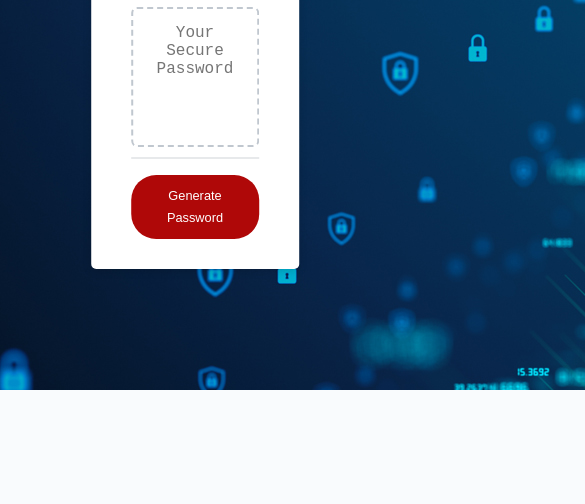
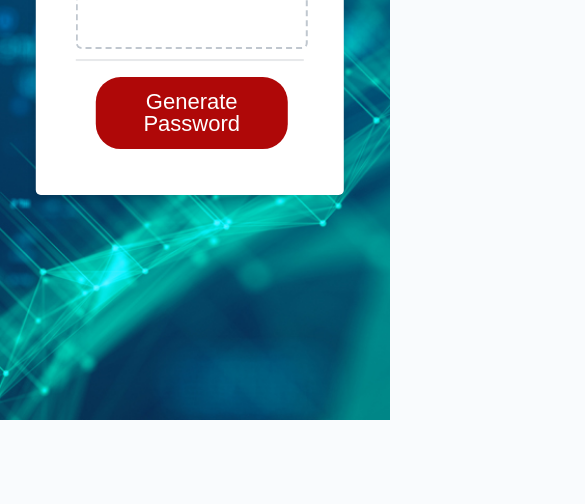
Before and after one commit to CynthiaGodoy/Password-Generator, a plain HTML site: page index.html in a window 390 px wide. Shown: the part 424-928 px from the top of the page, 585 px wide, since content can reach past the window. After the commit the page ends 848 px from the top, so only its background shows below. Drawn offline with Linux system fonts and the light colour scheme.

Commit message:
resolve mobile friendly issues

```diff
--- a/index.html
+++ b/index.html
@@ -9,7 +9,7 @@
   </head>
 <body>
   <div class="background">
-      <img className="img" src="images/password.jpg" alt="full wine glasses" >
+      <img class="img" src="images/password.jpg" alt="full wine glasses" style="height:100vh">
   </div>
 
     <div class="wrapper">
--- a/style.css
+++ b/style.css
@@ -1,15 +1,5 @@
-*,
-*::before,
-*::after {
-  box-sizing: border-box;
-}
-
-html,
-body,
-.wrapper {
-  height: 100%;
+body {
   margin: 0;
-  padding: 0;
 }
 
 body {
@@ -17,28 +7,35 @@ body {
   background-color: #f9fbfd;
 }
 
-.background{
+.background {
   width: 100%;
-  height: 100vh;
   position: relative;
+  margin-bottom: 0;
 }
 
 .img {
   width: 100%;
-  height: 100%;
+  height: 100vh;
   background-size: cover;
   background-position: center;
   object-fit: cover;
+  margin-bottom: 0% !important;
 }
 
 .wrapper {
-  padding-top: 30px;
-  padding-left: 20px;
-  padding-right: 20px;
+  padding-top: 20px;
   position: absolute;
   transform: translate(-50%, -50%);
-  top: 60%;
+  top: 45%;
   left: 50%;
+}
+
+.card-body {
+  margin-right: 30px;
+}
+
+.card-header {
+  justify-content: center;
 }
 
 h1{
@@ -140,20 +137,10 @@ button[disabled] {
   overflow: hidden;
 }
 
-@media (max-width: 690px) {
-  .btn {
-    font-size: 1rem;
-    margin: 16px 0px 0px 0px;
-    padding: 10px 15px;
-  }
-
-  #password {
-    font-size: 1rem;
+@media screen and (max-width: 768px) {
+  .wrapper {
+      left: 21%;
+      top: 13%;
+      transform: translate(-15%, -15%);
   }
 }
-
-@media (max-width: 500px) {
-  .btn {
-    font-size: 0.8rem;
-  }
-}
```
Also changed, not shown: 1 other file.
